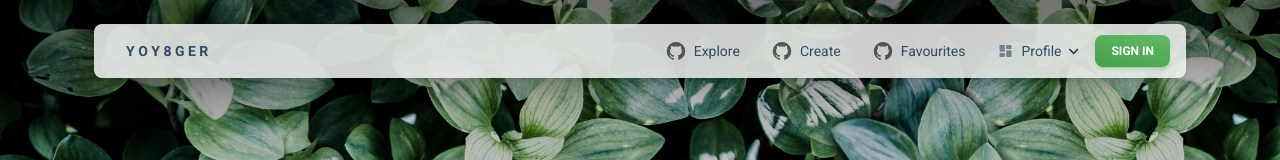
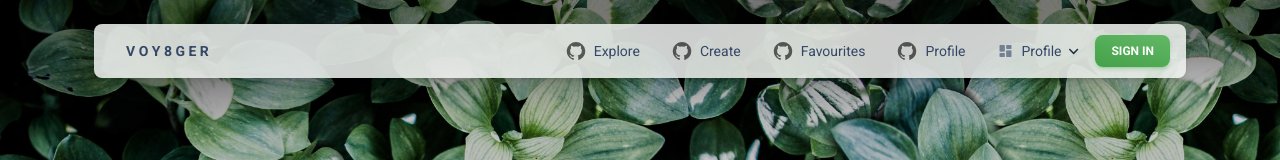
Before and after one commit to BT3103AppDev1/l1-final-term-project-l1-final-project-team13-voy8ger, a Vue app: page / in a window 1280 px wide. Shown: the top 160 px of the page. Built offline with nearby package versions, Linux system fonts and the light colour scheme; what @meforma/vue-toaster would draw is missing.

Commit message:
router for prfle & home to prfle

```diff
--- a/src/App.vue
+++ b/src/App.vue
@@ -10,13 +10,15 @@
   import SignUp from './views/Auth/SignUp.vue';
   import LogIn from './views/Auth/LogIn.vue';
   import Home from './views/Home.vue';
+  import Profile from './views/Profile.vue';
 
   export default {
     name: 'App',
     components: {
       SignUp,
       LogIn,
-      Home
+      Home,
+      Profile
     }
   }
 </script>
--- a/src/components/NavbarDefault.vue
+++ b/src/components/NavbarDefault.vue
@@ -17,7 +17,7 @@ const props = defineProps({
       route: "https://www.creative-tim.com/product/vue-material-kit",
       color: "bg-gradient-success",
       label: "Free Download",
-    })
+    }),
   },
   transparent: {
     type: Boolean,
@@ -98,7 +98,7 @@ watch(
       'my-3 blur border-radius-lg z-index-3 py-2 shadow py-2 start-0 end-0 mx-4 position-absolute mt-4':
         props.sticky,
       'navbar-light bg-white py-3': props.light,
-      ' navbar-dark bg-gradient-dark z-index-3 py-3': props.dark
+      ' navbar-dark bg-gradient-dark z-index-3 py-3': props.dark,
     }"
   >
     <div
@@ -113,14 +113,14 @@ watch(
         :class="[
           (props.transparent && textDark.value) || !props.transparent
             ? 'text-dark font-weight-bolder ms-sm-3'
-            : 'text-white font-weight-bolder ms-sm-3'
+            : 'text-white font-weight-bolder ms-sm-3',
         ]"
         :to="{ name: 'Home' }"
         rel="tooltip"
         title="Designed and Coded by VOY8GER"
         data-placement="bottom"
       >
-        Y O Y 8 G E R
+        V O Y 8 G E R
       </RouterLink>
       <div
         class="collapse navbar-collapse w-100 pt-3 pb-2 py-lg-0"
@@ -191,6 +191,30 @@ watch(
             </a>
           </li>
           <li class="nav-item dropdown dropdown-hover mx-2">
+            <RouterLink
+              :to="{ name: 'Profile' }"
+              rel="tooltip"
+              title="Designed and Coded by VOY8GER"
+              data-placement="bottom"
+              class="nav-link d-flex cursor-pointer align-items-center"
+            >
+              <svg
+                width="20px"
+                height="20px"
+                class="material-icons me-2 opacity-6"
+                viewBox="0 0 24 24"
+                aria-hidden="true"
+                data-testid="GitHubIcon"
+                :fill="props.transparent && '#fff'"
+              >
+                <path
+                  d="M12 1.27a11 11 0 00-3.48 21.46c.55.09.73-.28.73-.55v-1.84c-3.03.64-3.67-1.46-3.67-1.46-.55-1.29-1.28-1.65-1.28-1.65-.92-.65.1-.65.1-.65 1.1 0 1.73 1.1 1.73 1.1.92 1.65 2.57 1.2 3.21.92a2 2 0 01.64-1.47c-2.47-.27-5.04-1.19-5.04-5.5 0-1.1.46-2.1 1.2-2.84a3.76 3.76 0 010-2.93s.91-.28 3.11 1.1c1.8-.49 3.7-.49 5.5 0 2.1-1.38 3.02-1.1 3.02-1.1a3.76 3.76 0 010 2.93c.83.74 1.2 1.74 1.2 2.94 0 4.21-2.57 5.13-5.04 5.4.45.37.82.92.82 2.02v3.03c0 .27.1.64.73.55A11 11 0 0012 1.27"
+                ></path>
+              </svg>
+              Profile
+            </RouterLink>
+          </li>
+          <li class="nav-item dropdown dropdown-hover mx-2">
             <a
               role="button"
               class="nav-link ps-2 d-flex cursor-pointer align-items-center"
@@ -199,7 +223,7 @@ watch(
               data-bs-toggle="dropdown"
               aria-expanded="false"
             >
-            <!-- Pages and dropdown -->
+              <!-- Pages and dropdown -->
               <i
                 class="material-icons opacity-6 me-2 text-md"
                 :class="getTextColor()"
@@ -306,11 +330,12 @@ watch(
           <li class="nav-item">
             <!-- define a sepeate function for sign in -->
             <a
-              href= "/login"
+              href="/login"
               class="btn btn-sm mb-0"
               :class="action.color"
               onclick="smoothToPricing('pricing-soft-ui')"
-              > Sign In</a
+            >
+              Sign In</a
             >
           </li>
         </ul>
--- a/src/router/index.js
+++ b/src/router/index.js
@@ -2,12 +2,13 @@ import { createRouter, createWebHistory } from "vue-router";
 import SignUp from "../views/Auth/SignUp.vue";
 import LogIn from "../views/Auth/LogIn.vue";
 import Home from "../views/Home.vue";
+import Profile from "../views/Profile.vue";
 
 const router = createRouter({
   history: createWebHistory(import.meta.env.BASE_URL),
   routes: [
     {
-      path: "/Home",
+      path: "/signup",
       name: "SignUp",
       component: SignUp,
     },
@@ -15,6 +16,16 @@ const router = createRouter({
       path: "/login",
       name: "LogIn",
       component: LogIn,
+    },
+    {
+      path: "/prfle",
+      name: "Profile",
+      component: Profile,
+    },
+    {
+      path: "/home",
+      name: "Home",
+      component: Home,
     },
     {
       path: "/",
--- a/src/views/Profile.vue
+++ b/src/views/Profile.vue
@@ -15,7 +15,8 @@
 
 <script>
 export default {
-  data() {
+    name: "Profile",
+    data() {
     return {
       user: {
         name: "John Doe",
@@ -27,6 +28,9 @@ export default {
         ],
       },
     };
+  },
+  components: {
+    // Add your components here
   },
 };
 </script>
```
